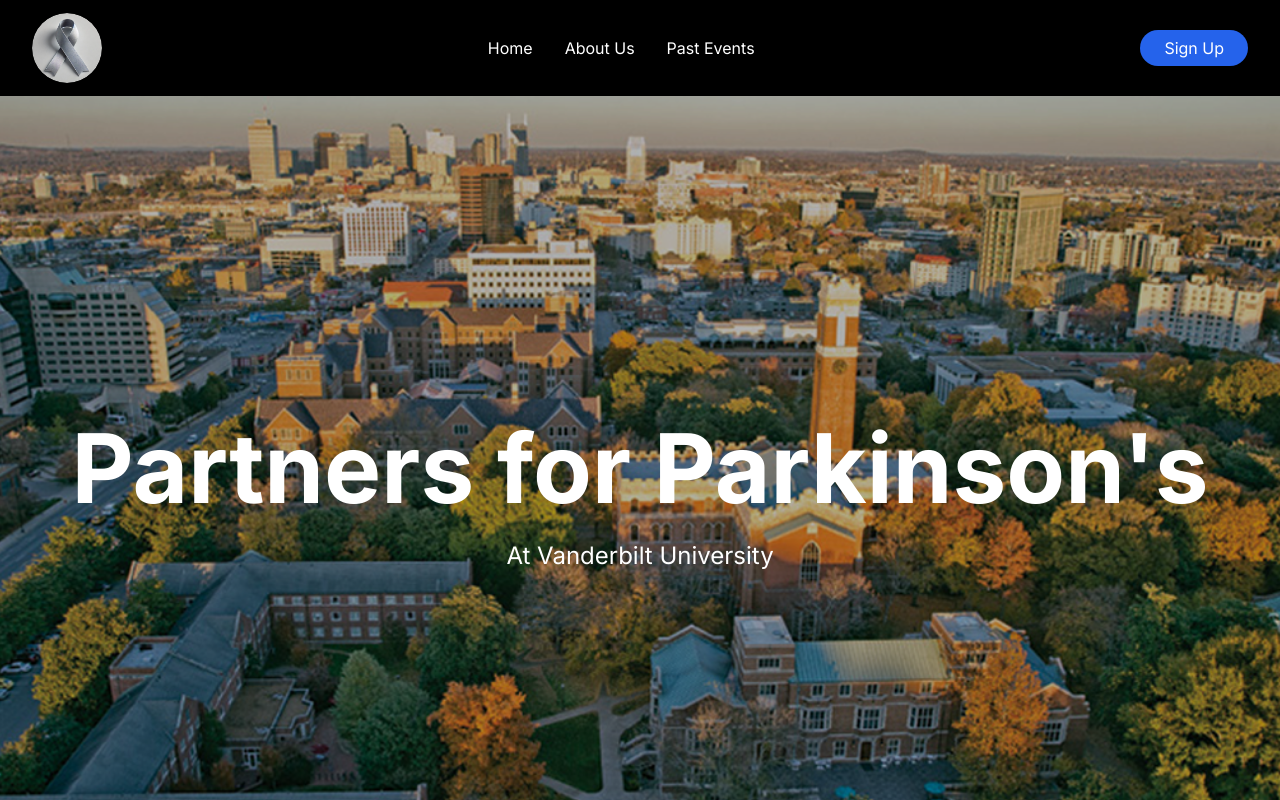
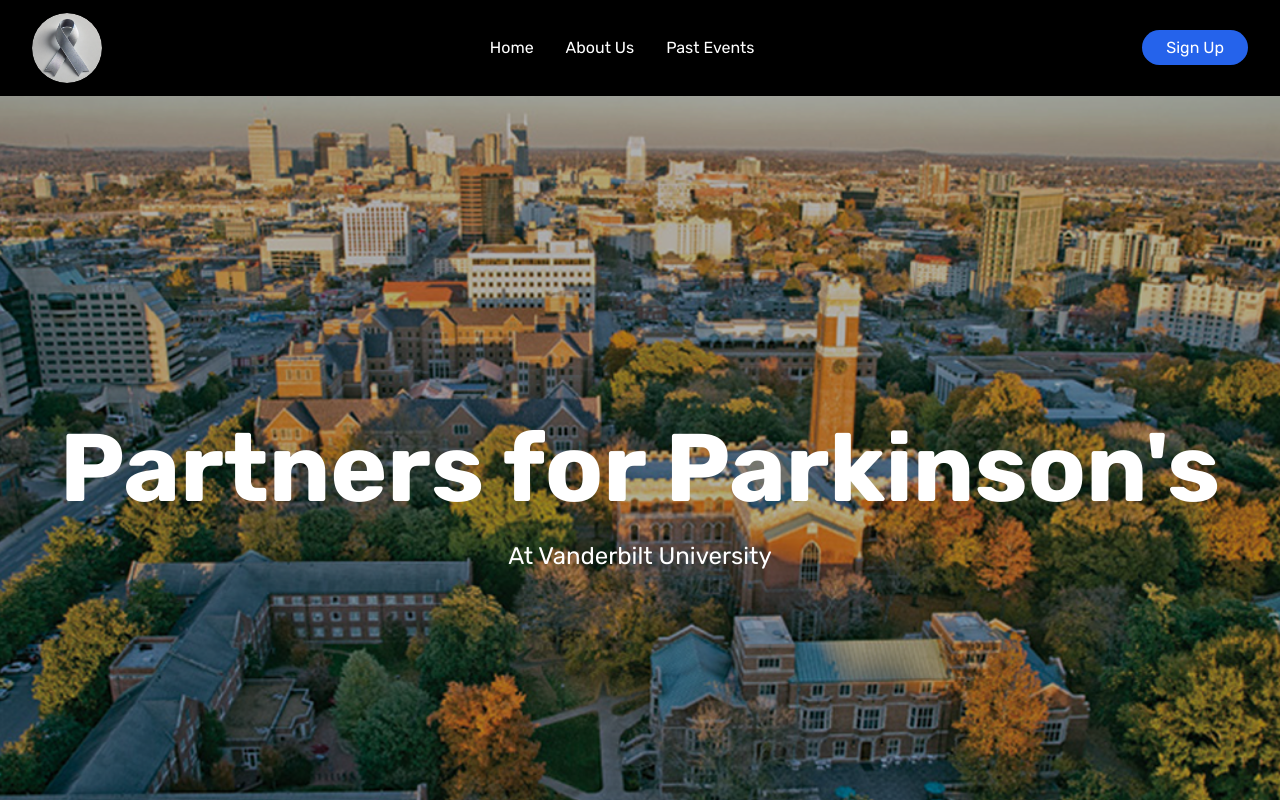
Before and after one commit to kevinchenbo2/Vanderbilt-Partners-for-Parkinsons-Program-Website, a Next.js app in the folder vppp-website/: page / in a window 1280 px wide. Shown: the top 800 px of the page. Built offline with nearby package versions, Linux system fonts and the light colour scheme.

Commit message:
Added font family

```diff
--- a/vppp-website/app/globals.css
+++ b/vppp-website/app/globals.css
@@ -7,9 +7,16 @@
   --background-rgb: 255, 255, 255;
 }
 
+@layer base {
+  html {
+    font-family: Rubik, system-ui, sans-serif;
+  }
+}
+
 body {
   color: rgb(var(--foreground-rgb));
   background: rgb(var(--background-rgb));
+  font-family: 'Rubik', sans-serif;
 }
 
 html {
--- a/vppp-website/app/layout.tsx
+++ b/vppp-website/app/layout.tsx
@@ -1,10 +1,15 @@
 import type { Metadata } from "next";
-import { Inter } from "next/font/google";
+import { Rubik } from "next/font/google";
 import "./globals.css";
 import Navbar from "@/components/Navbar";
 import Footer from "@/components/Footer";
 
-const inter = Inter({ subsets: ["latin"] });
+const rubik = Rubik({
+  subsets: ["latin"],
+  weight: ['300', '400', '500', '600', '700'],
+  display: 'swap',
+  variable: '--font-rubik',
+});
 
 export const metadata: Metadata = {
   title: "Vanderbilt Partners for Parkinson's Program",
@@ -17,7 +22,7 @@
   children: React.ReactNode
 }) {
   return (
-    <html lang="en" className="h-full">
+    <html lang="en" className={`h-full ${rubik.variable}`}>
       <head>
         <link
           rel="stylesheet"
@@ -29,7 +34,7 @@
           href="https://cdn.jsdelivr.net/npm/tailwindcss@2.2.19/dist/tailwind.min.css"
         />
       </head>
-      <body className={`${inter.className} min-h-full`}>
+      <body className={`${rubik.className} min-h-full font-rubik`}>
         <Navbar />
         <main className="min-h-screen">
           {children}
--- a/vppp-website/tailwind.config.js
+++ b/vppp-website/tailwind.config.js
@@ -6,7 +6,12 @@
     "./components/**/*.{js,ts,jsx,tsx,mdx}",
   ],
   theme: {
-    extend: {},
+    extend: {
+      fontFamily: {
+        sans: ['var(--font-rubik)', 'Rubik', 'sans-serif'],
+        rubik: ['Rubik', 'sans-serif'],
+      },
+    },
   },
   plugins: [],
 }
```
